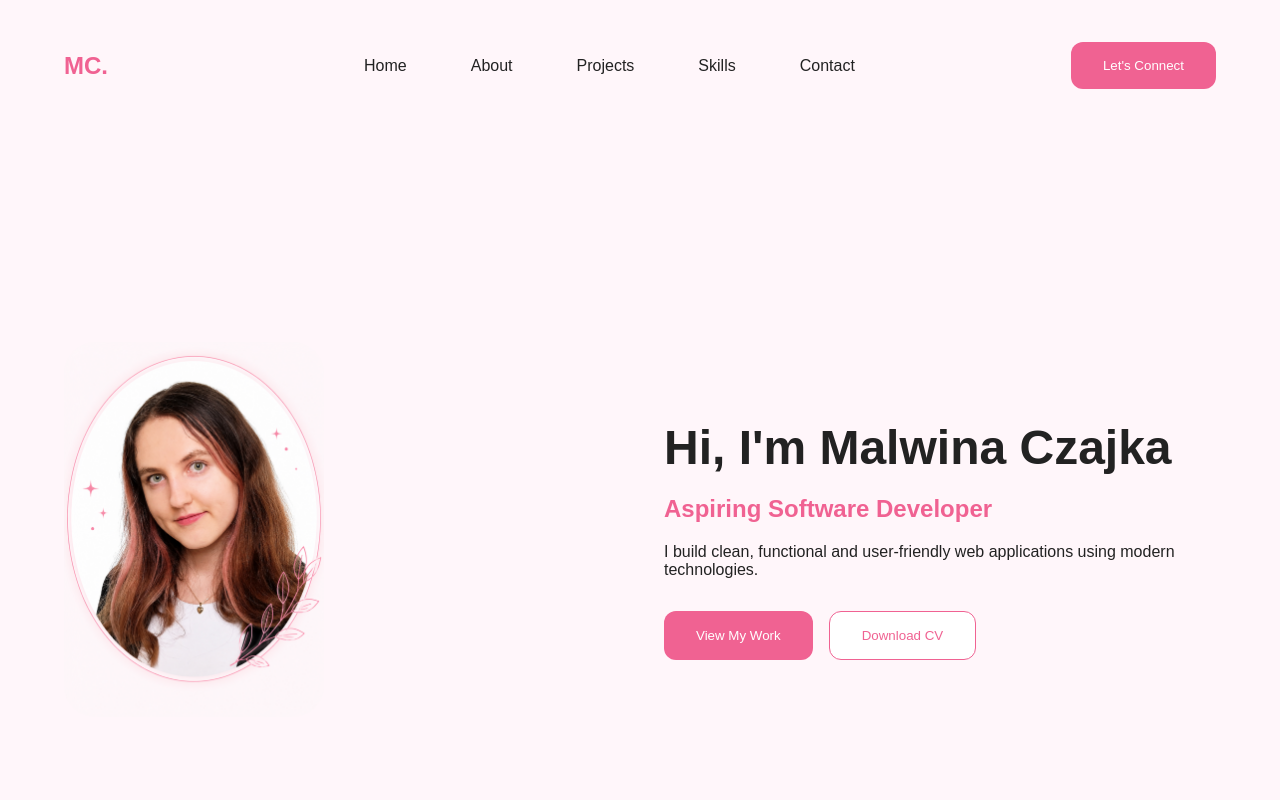
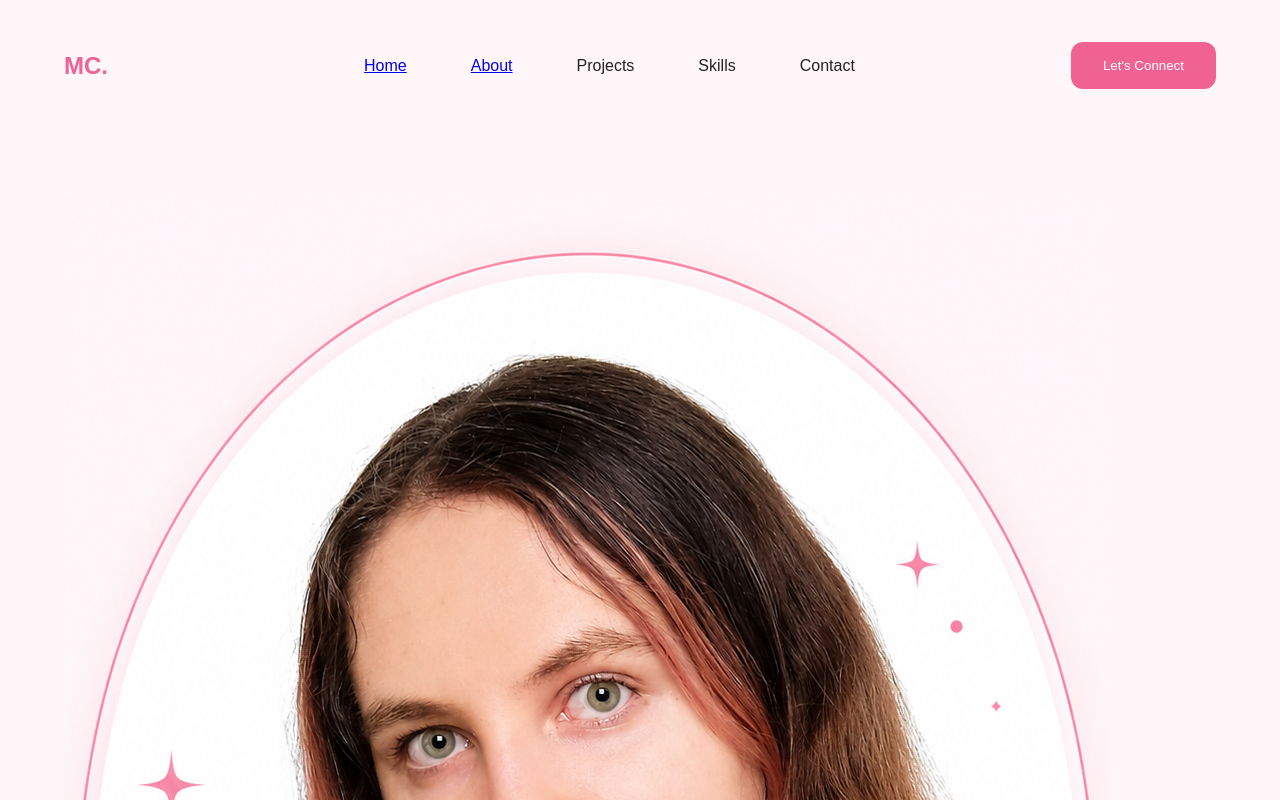
Before and after one commit to Mal-wina/Portfolio, a React app in the folder portfolio/: page /about in a window 1280 px wide. Shown: the top 800 px of the page. Built offline with nearby package versions, Linux system fonts and the light colour scheme; the HTML template or start-up script is replaced by a standard one.

Commit message:
added react for multi pages

```diff
--- a/portfolio/package.json
+++ b/portfolio/package.json
@@ -11,7 +11,8 @@
   },
   "dependencies": {
     "react": "^19.2.6",
-    "react-dom": "^19.2.6"
+    "react-dom": "^19.2.6",
+    "react-router-dom": "^7.15.1"
   },
   "devDependencies": {
     "@eslint/js": "^10.0.1",
--- a/portfolio/src/App.tsx
+++ b/portfolio/src/App.tsx
@@ -1,16 +1,22 @@
+import { BrowserRouter, Routes, Route } from "react-router-dom";
+
 import Navbar from "./components/Navbar";
-import Hero from "./components/Hero";
-import About from "./components/About";
-import "./App.css"
 
+import Home from "./pages/Home";
+import AboutPage from "./pages/AboutPage";
+
+import "./App.css";
 
 function App() {
   return (
-    <main>
+    <BrowserRouter>
       <Navbar />
-      <Hero />
-      <About />
-    </main>
+
+      <Routes>
+        <Route path="/" element={<Home />} />
+        <Route path="/about" element={<AboutPage />} />
+      </Routes>
+    </BrowserRouter>
   );
 }
 
--- a/portfolio/src/components/Navbar.tsx
+++ b/portfolio/src/components/Navbar.tsx
@@ -1,4 +1,5 @@
 import { useState } from "react";
+import { Link } from "react-router-dom";
 
 function Navbar() {
     const [menuOpen, setMenuOpen] = useState(false);
@@ -12,8 +13,12 @@ function Navbar() {
             </button>
 
             <ul className={`nav-links ${menuOpen ? "open" : ""}`}>
-                <li>Home</li>
-                <li>About</li>
+                <li>
+                    <Link to="/">Home</Link>
+                </li>
+                <li>
+                    <Link to="/about">About</Link>
+                </li>
                 <li>Projects</li>
                 <li>Skills</li>
                 <li>Contact</li>
--- /dev/null
+++ b/portfolio/src/pages/AboutPage.tsx
@@ -0,0 +1,7 @@
+import About from "../components/About";
+
+function AboutPage() {
+  return <About />;
+}
+
+export default AboutPage;
--- /dev/null
+++ b/portfolio/src/pages/Home.tsx
@@ -0,0 +1,7 @@
+import Hero from "../components/Hero";
+
+function Home() {
+  return <Hero />;
+}
+
+export default Home;
```
Also changed, not shown: 1 other file (tests, documents, lock files or other folders).
